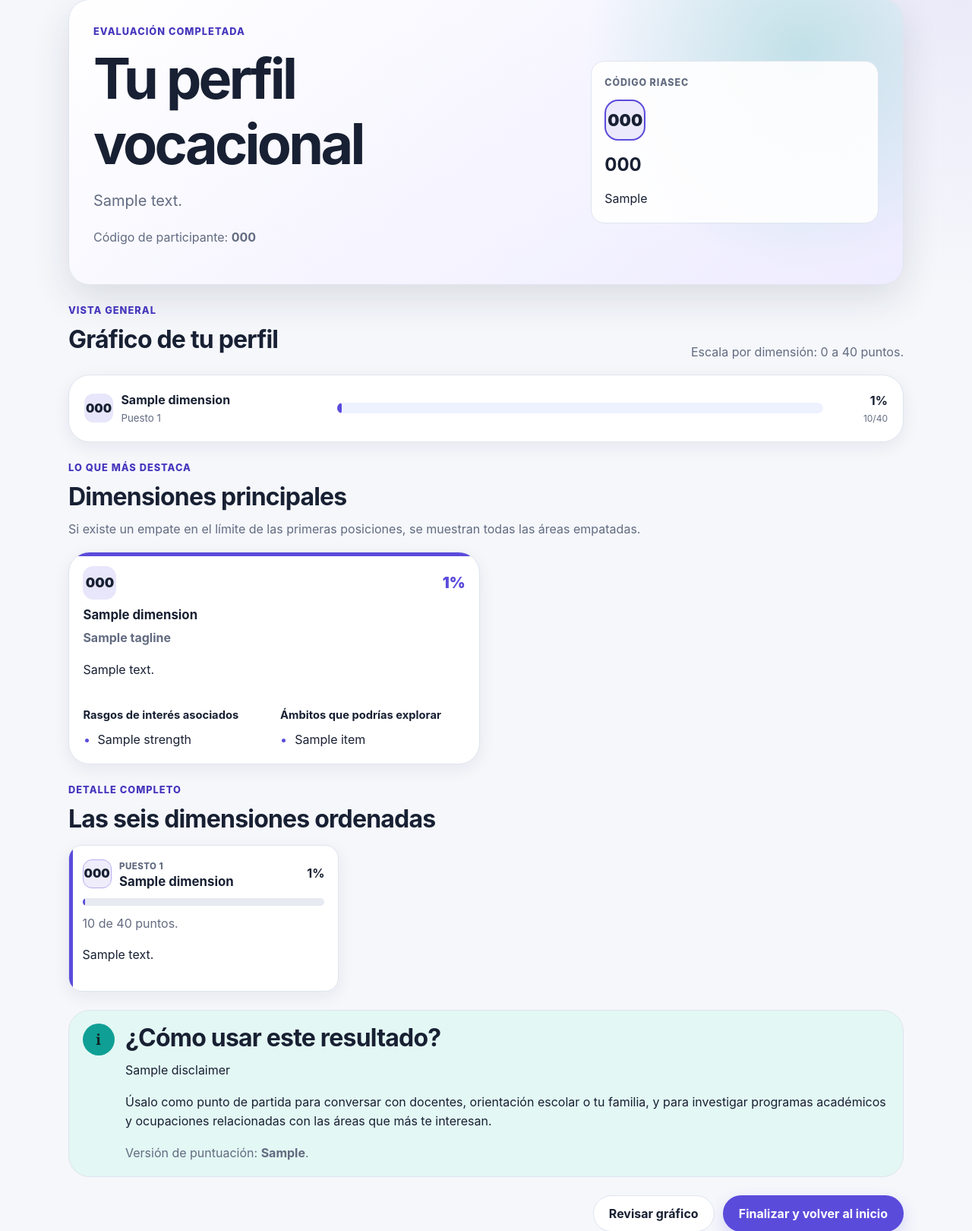
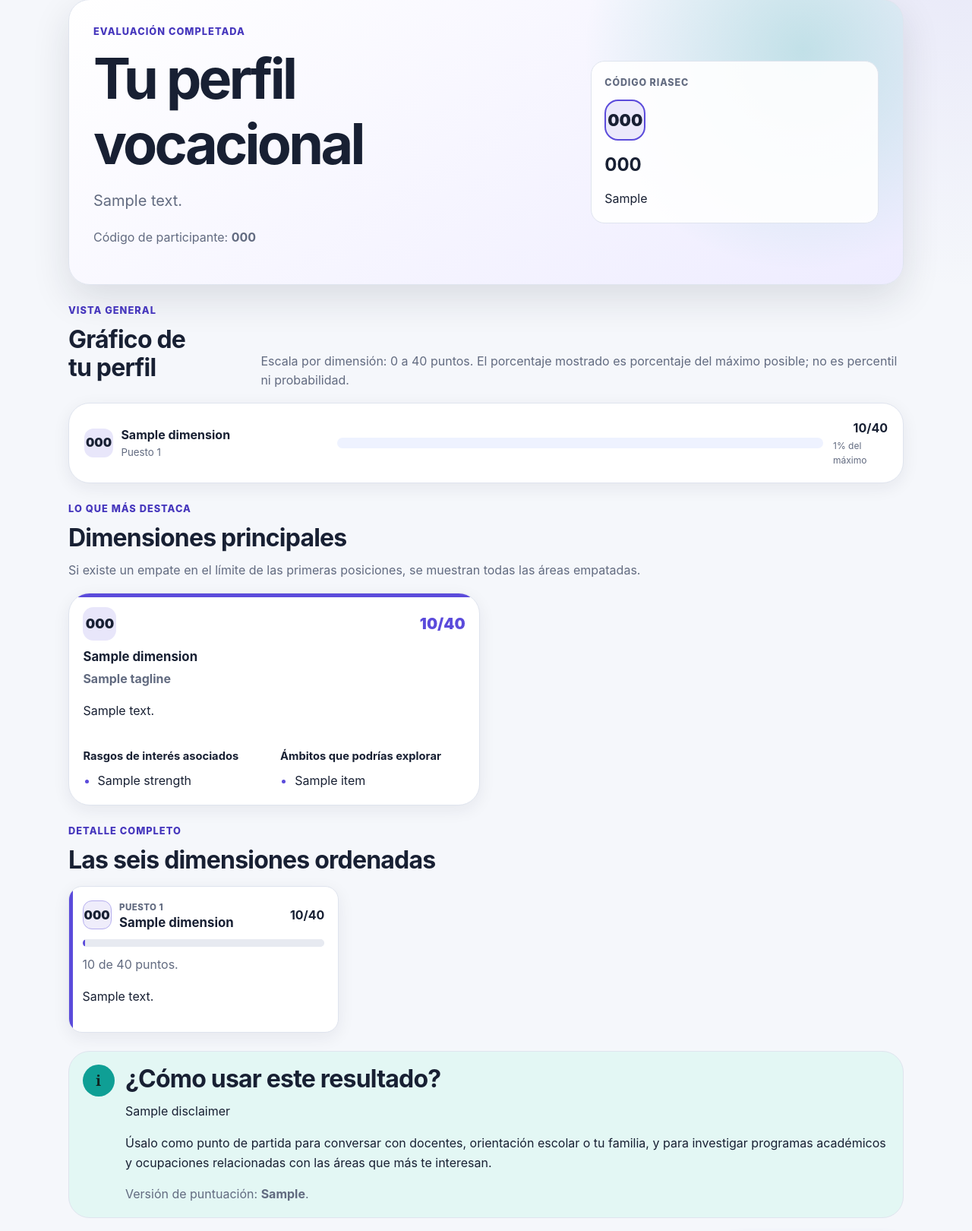
Before and after one commit to Mairon754/ProyectoWebTesis, a Flask app: template app/templates/results.html in a window 1280 px wide. Shown: the part 112-1732 px from the top of the page at 76% size. Run offline with Flask 3, Linux system fonts and the light colour scheme; the template is opened without the code that fills it: most values are stand-ins (such as "Sample title", 1, 10 or a date in 2020); parts of the project's set-up code (start-up, migrations or seed data) failed here and were passed over.

Commit message:
method: label RIASEC percentages as percent of maximum

```diff
--- a/app/templates/results.html
+++ b/app/templates/results.html
@@ -46,7 +46,10 @@
             <p class="eyebrow">Vista general</p>
             <h2 id="chart-title">Gráfico de tu perfil</h2>
         </div>
-        <p class="muted result-scale-note">Escala por dimensión: 0 a 40 puntos.</p>
+        <p class="muted result-scale-note">
+            Escala por dimensión: 0 a 40 puntos. El porcentaje mostrado es
+            porcentaje del máximo posible; no es percentil ni probabilidad.
+        </p>
     </div>
 
     <div class="profile-chart" aria-labelledby="chart-title">
@@ -62,12 +65,12 @@
             <div class="profile-chart__track" aria-hidden="true">
                 <span
                     class="profile-chart__fill"
-                    style="width: {{ dimension.percentage }}%;"
+                    style="width: {{ dimension.percentage_of_max }}% del máximo;"
                 ></span>
             </div>
             <div class="profile-chart__value">
-                <strong>{{ dimension.percentage }}%</strong>
-                <span>{{ dimension.score }}/40</span>
+                <strong>{{ dimension.score }}/40</strong>
+                <span>{{ dimension.percentage_of_max }}% del máximo</span>
             </div>
         </div>
         {% endfor %}
@@ -88,7 +91,7 @@
         <article class="primary-card primary-card--{{ dimension.code|lower }}">
             <div class="primary-card__topline">
                 <span class="primary-card__badge">{{ dimension.code }}</span>
-                <span class="primary-card__score">{{ dimension.percentage }}%</span>
+                <span class="primary-card__score">{{ dimension.score }}/40</span>
             </div>
             <h3>{{ dimension.name }}</h3>
             <p class="primary-card__tagline">{{ dimension.tagline }}</p>
@@ -134,14 +137,14 @@
                         <h3>{{ dimension.name }}</h3>
                     </div>
                 </div>
-                <strong>{{ dimension.percentage }}%</strong>
+                <strong>{{ dimension.score }}/40</strong>
             </div>
             <progress
                 max="100"
-                value="{{ dimension.percentage }}"
-                aria-label="{{ dimension.name }}: {{ dimension.percentage }} por ciento"
+                value="{{ dimension.percentage_of_max }}"
+                aria-label="{{ dimension.name }}: {{ dimension.percentage_of_max }} por ciento del máximo posible"
             >
-                {{ dimension.percentage }}%
+                {{ dimension.percentage_of_max }}%
             </progress>
             <p class="muted">{{ dimension.score }} de 40 puntos.</p>
             <p>{{ dimension.description }}</p>
```
